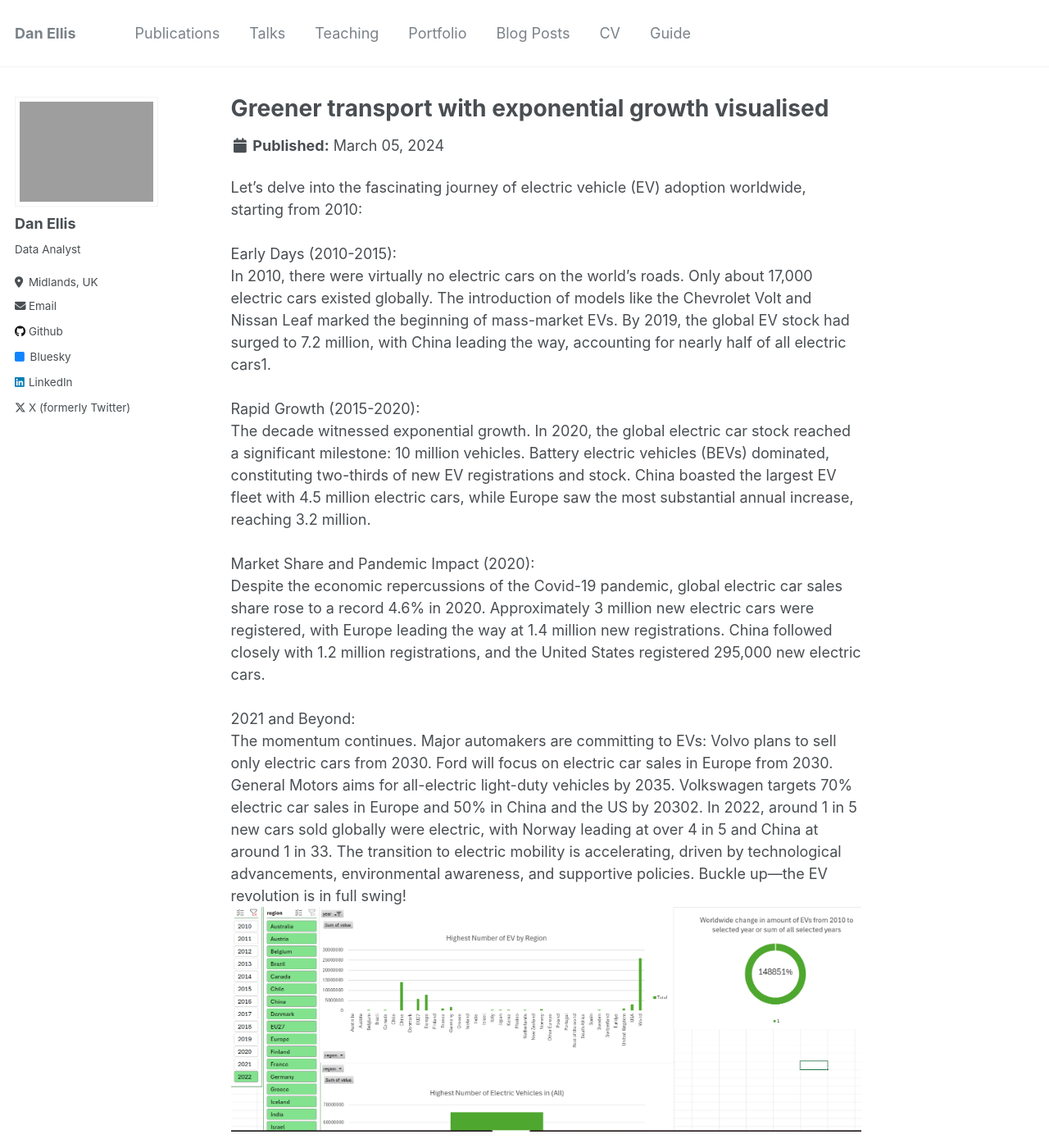
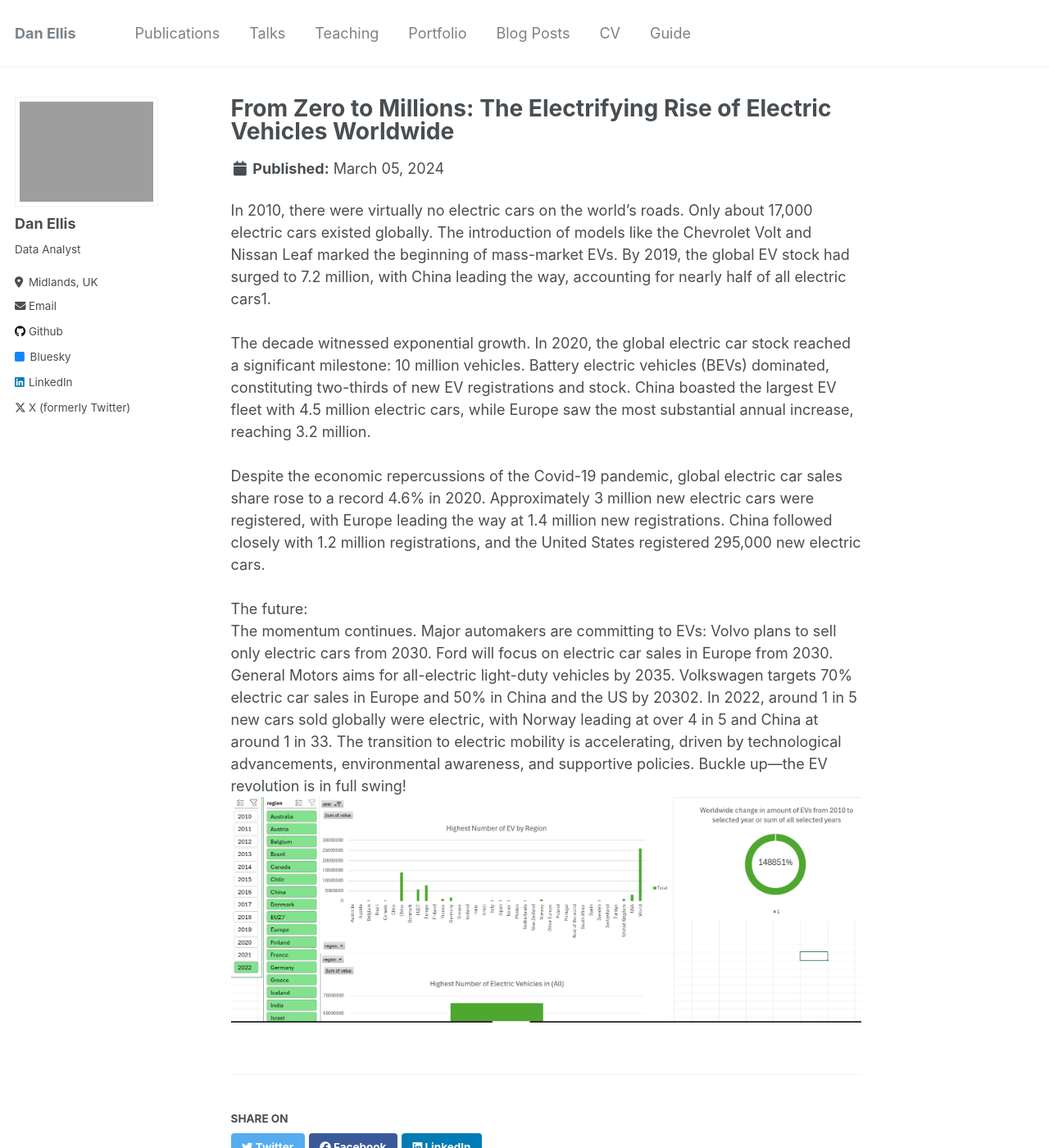
Before and after one commit to danellisprojects/danellisprojects.github.io, a Jekyll site: the page built from _portfolio/portfolio-997.html, in a window 1280 px wide and 1400 px high. Shown: the whole window at 82% size. Built offline with Jekyll 4.4.1, drawn with Linux system fonts in a browser that asks for light colours.

Commit message:
Update portfolio-997.html

```diff
--- a/_portfolio/portfolio-997.html
+++ b/_portfolio/portfolio-997.html
@@ -1,23 +1,19 @@
 ---
-title: "Greener transport with exponential growth visualised"
+title: "From Zero to Millions: The Electrifying Rise of Electric Vehicles Worldwide"
 excerpt: "Worldwide and region specific information for the adoption of electric vehicles.<br/><img src='/images/electricvehicledashboardheader.png'>"
 collection: portfolio
 ---
-Let’s delve into the fascinating journey of electric vehicle (EV) adoption worldwide, starting from 2010:</br></br>
-
-Early Days (2010-2015):</br>
 In 2010, there were virtually no electric cars on the world’s roads. Only about 17,000 electric cars existed globally.
 The introduction of models like the Chevrolet Volt and Nissan Leaf marked the beginning of mass-market EVs.
 By 2019, the global EV stock had surged to 7.2 million, with China leading the way, accounting for nearly half of all electric cars1.</br></br>
-Rapid Growth (2015-2020):</br>
+
 The decade witnessed exponential growth. In 2020, the global electric car stock reached a significant milestone: 10 million vehicles.
 Battery electric vehicles (BEVs) dominated, constituting two-thirds of new EV registrations and stock.
 China boasted the largest EV fleet with 4.5 million electric cars, while Europe saw the most substantial annual increase, reaching 3.2 million.</br></br>
-Market Share and Pandemic Impact (2020):</br>
 Despite the economic repercussions of the Covid-19 pandemic, global electric car sales share rose to a record 4.6% in 2020.
 Approximately 3 million new electric cars were registered, with Europe leading the way at 1.4 million new registrations.
 China followed closely with 1.2 million registrations, and the United States registered 295,000 new electric cars.</br></br>
-2021 and Beyond:</br>
+The future:</br>
 The momentum continues. Major automakers are committing to EVs:
 Volvo plans to sell only electric cars from 2030.
 Ford will focus on electric car sales in Europe from 2030.
```
